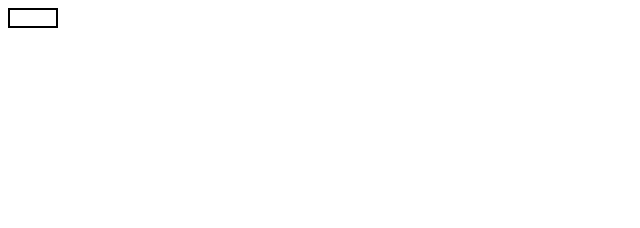
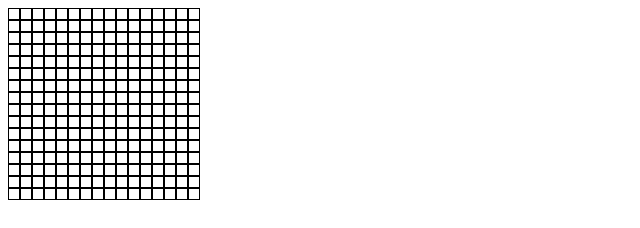
Before and after one commit to kenhardika/etch-a-sketch, a plain HTML site: page index.html in a window 1280 px wide. Shown: the whole page, without its empty margins (0-640 px from the left). Drawn offline with Linux system fonts and the light colour scheme.

Commit message:
create 16x16 blocks

```diff
--- a/index.html
+++ b/index.html
@@ -4,11 +4,15 @@
     <meta charset="UTF-8">
     <meta http-equiv="X-UA-Compatible" content="IE=edge">
     <meta name="viewport" content="width=device-width, initial-scale=1.0">
-    <title>Etch-A-Sketch!</title>
+    <title>Canvas</title>
+    <script src="./script.js" defer></script>
     <link rel="stylesheet" href="./style.css">
-    <script src="./script.js" defer></script>
 </head>
 <body>
 
+<div class="canvas">
+
+</div>
+
 </body>
 </html>
--- a/script.js
+++ b/script.js
@@ -1,20 +1,30 @@
-//DOM selector
-const body = document.querySelector('body');
-const div1= document.createElement('div')
-const para = document.createElement('p');
 
 
-//add to the html
-body.append(div1);
-div1.append(para);
-// div2.append(para2);
-// div3.append(para);
-// div4.append(para);
+const canvas = document.querySelector('.canvas');
+const para = document.createElement('a');
+const layer = document.createElement('div');
+// create block as div,
 
-// add class name
-div1.classList.add("col-1");
-body.style.display="grid";
-body.style.gridTemplateColumns = "repeat(4,50px)"
-div1.style.border="solid 2px black";
 
-// div.classList.add("one");
+// repeat it 16 times horizontally in a single row,
+layer.classList.add('layerCanvas');
+layer.style.display="grid";
+layer.style.gridTemplateColumns="repeat(16, 12px)"
+layer.style.gap="0px";
+layer.style.boxSizing="border-box";
+
+for (let j=1; j<=16 ; j++) {
+for (let i=1 ; i<=16; i++) {
+    const div = document.createElement('div');
+    div.style.border = "solid 1px black";
+    div.style.width = "10px";
+    div.style.height = "10px";
+    div.classList.add(`colrow`);
+    div.classList.add(`${i}-${j}`)
+    layer.append(div);
+};
+}
+
+canvas.append(layer);
+// if they are already 16 blocks in a single row, continue to next row
+// if its the 16th row stop the loop.
--- a/style.css
+++ b/style.css
@@ -0,0 +1,3 @@
+.colrow:hover {
+ background-color: red;
+}
```
